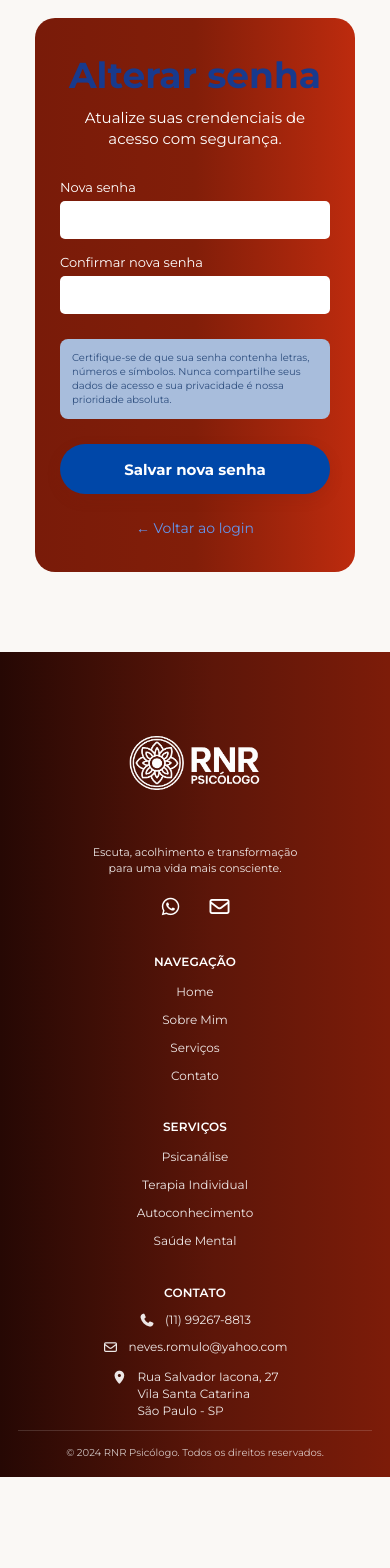
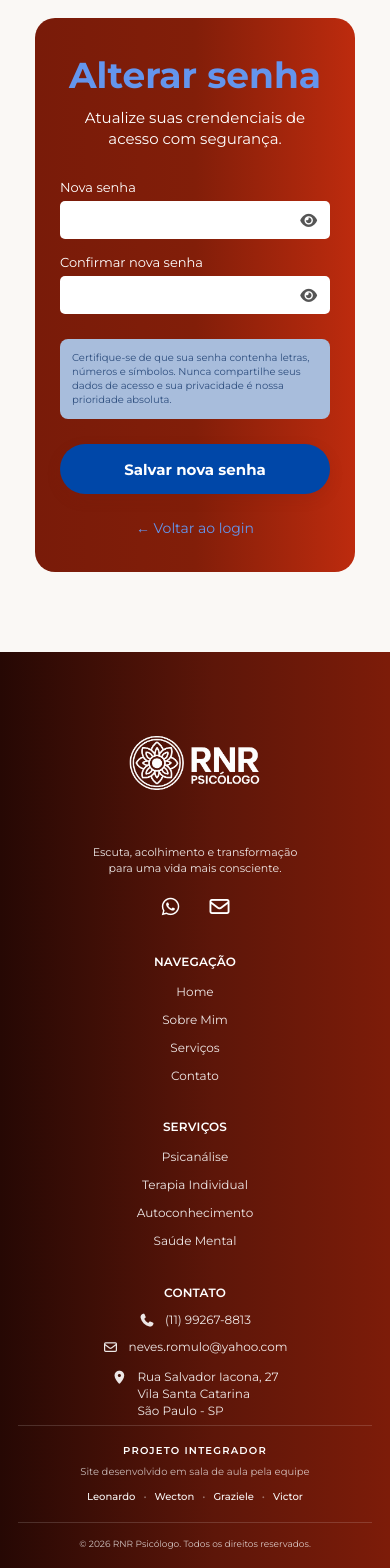
Before and after one commit to VictorEmanuel06/projeto-integrador-back-end, a React (Vite) app in the folder frontend/: page /alterarsenhaadm in a window 390 px wide. Shown: the part 124-1692 px from the top of the page. Before the commit the page ends 1601 px from the top, so only its background shows below. Built offline with nearby package versions, Linux system fonts and the light colour scheme; no server answers.

Commit message:
Atualizando projeto

```diff
--- a/frontend/src/components/footer/Footer.css
+++ b/frontend/src/components/footer/Footer.css
@@ -225,20 +225,100 @@
 
 
 /* =========================================================
-   LINHA INFERIOR
+   PROJETO INTEGRADOR
+========================================================= */
+
+.footer-project {
+    width: 100%;
+    max-width: 1450px;
+
+    margin: 30px auto 0;
+
+    padding: 18px 20px;
+
+    box-sizing: border-box;
+
+    border-top: 1px solid rgba(255, 255, 255, 0.15);
+
+    border-bottom: 1px solid rgba(255, 255, 255, 0.15);
+
+    text-align: center;
+}
+
+
+/* TÍTULO */
+
+.footer-project h4 {
+    margin: 0 0 7px;
+
+    color: #fff;
+
+    font-size: 11px;
+
+    font-weight: 600;
+
+    letter-spacing: 1.5px;
+}
+
+
+/* DESCRIÇÃO */
+
+.footer-project p {
+    margin: 0 0 10px;
+
+    color: rgba(255, 255, 255, 0.7);
+
+    font-size: 11px;
+
+    line-height: 1.5;
+}
+
+
+/* INTEGRANTES */
+
+.team-members {
+    display: flex;
+
+    justify-content: center;
+
+    align-items: center;
+
+    flex-wrap: wrap;
+
+    gap: 8px;
+}
+
+.team-members span {
+    color: rgba(255, 255, 255, 0.95);
+
+    font-size: 12px;
+
+    font-weight: 500;
+}
+
+
+/* SEPARADOR ENTRE NOMES */
+
+.team-members span:not(:last-child)::after {
+    content: "•";
+
+    margin-left: 8px;
+
+    color: rgba(255, 255, 255, 0.4);
+}
+
+
+/* =========================================================
+   LINHA INFERIOR / COPYRIGHT
 ========================================================= */
 
 .footer-bottom {
     width: 100%;
     max-width: 1450px;
 
-    margin: 25px auto 0;
+    margin: 0 auto;
 
-    padding-top: 14px;
-
-    border-top:
-        1px solid
-        rgba(255, 255, 255, 0.15);
+    padding-top: 13px;
 
     display: flex;
 
@@ -289,6 +369,10 @@
     .footer-contact {
         grid-column: 2 / 4;
     }
+
+    .footer-project {
+        margin-top: 30px;
+    }
 }
 
 
@@ -315,7 +399,9 @@
     }
 
 
-    /* LOGO */
+    /* =====================================================
+       LOGO
+    ===================================================== */
 
     .footer-brand {
         align-items: center;
@@ -332,7 +418,9 @@
     }
 
 
-    /* REDES */
+    /* =====================================================
+       REDES
+    ===================================================== */
 
     .footer-social {
         justify-content: center;
@@ -341,7 +429,9 @@
     }
 
 
-    /* COLUNAS */
+    /* =====================================================
+       COLUNAS
+    ===================================================== */
 
     .footer-column {
         align-items: center;
@@ -356,7 +446,9 @@
     }
 
 
-    /* CONTATO */
+    /* =====================================================
+       CONTATO
+    ===================================================== */
 
     .footer-contact {
         width: 100%;
@@ -369,16 +461,53 @@
     }
 
 
-    /* COPYRIGHT */
+    /* =====================================================
+       PROJETO INTEGRADOR
+    ===================================================== */
+
+    .footer-project {
+        margin-top: 5px;
+
+        padding: 18px 10px;
+    }
+
+    .footer-project h4 {
+        font-size: 10px;
+
+        letter-spacing: 1.2px;
+    }
+
+    .footer-project p {
+        font-size: 10px;
+
+        margin-bottom: 10px;
+    }
+
+    .team-members {
+        gap: 6px 8px;
+
+        line-height: 1.5;
+    }
+
+    .team-members span {
+        font-size: 11px;
+    }
+
+
+    /* =====================================================
+       COPYRIGHT
+    ===================================================== */
 
     .footer-bottom {
-        margin-top: 10px;
+        margin-top: 0;
 
-        padding-top: 15px;
+        padding-top: 14px;
     }
 
     .footer-bottom p {
         font-size: 10px;
+
+        line-height: 1.5;
     }
 }
 
@@ -406,4 +535,17 @@
     .footer-column span {
         font-size: 12px;
     }
+
+    .footer-project {
+        padding-left: 5px;
+        padding-right: 5px;
+    }
+
+    .team-members span {
+        font-size: 10px;
+    }
+
+    .footer-bottom p {
+        font-size: 9px;
+    }
 }
--- a/frontend/src/components/footer/Footer.jsx
+++ b/frontend/src/components/footer/Footer.jsx
@@ -184,13 +184,40 @@ const Footer = () => {
 
 
             {/* =================================================
-                RODAPÉ / COPYRIGHT
+                PROJETO INTEGRADOR
+            ================================================= */}
+
+            <div className="footer-project">
+
+                <h4>PROJETO INTEGRADOR</h4>
+
+                <p>
+                    Site desenvolvido em sala de aula pela equipe
+                </p>
+
+                <div className="team-members">
+
+                    <span>Leonardo</span>
+
+                    <span>Wecton</span>
+
+                    <span>Graziele</span>
+
+                    <span>Victor</span>
+
+                </div>
+
+            </div>
+
+
+            {/* =================================================
+                COPYRIGHT
             ================================================= */}
 
             <div className="footer-bottom">
 
                 <p>
-                    © 2024 RNR Psicólogo. Todos os direitos reservados.
+                    © 2026 RNR Psicólogo. Todos os direitos reservados.
                 </p>
 
             </div>
--- a/frontend/src/pages/alterarSenhaAdm/AlterarSenhaAdm.css
+++ b/frontend/src/pages/alterarSenhaAdm/AlterarSenhaAdm.css
@@ -83,3 +83,31 @@
     text-decoration:none;
     font-size:14px;
 }
+
+/* ========================================
+   WRAPPER DO CAMPO DE SENHA (mostrar/ocultar)
+======================================== */
+
+.password-wrapper-adm {
+    position: relative;
+    width: 100%;
+}
+
+.password-wrapper-adm input {
+    padding-right: 38px; /* espaço para o ícone não sobrepor o texto */
+}
+
+.toggle-senha-adm {
+    position: absolute;
+    right: 12px;
+    top: 50%;
+    transform: translateY(-50%);
+    cursor: pointer;
+    color: #555;
+    font-size: 15px;
+    user-select: none;
+}
+
+.toggle-senha-adm:hover {
+    color: #222;
+}
--- a/frontend/src/pages/alterarSenhaAdm/AlterarSenhaAdm.jsx
+++ b/frontend/src/pages/alterarSenhaAdm/AlterarSenhaAdm.jsx
@@ -1,21 +1,23 @@
 import { useState } from "react";
 import "./AlterarSenhaAdm.css";
 import { NavLink, useNavigate, useLocation } from "react-router-dom";
-import { API_URL } from "../../config"; // ajuste o caminho conforme sua pasta
 
 const AlterarSenhaAdm = () => {
     const [novaSenha, setNovaSenha] = useState("");
     const [confirmarSenha, setConfirmarSenha] = useState("");
     const [carregando, setCarregando] = useState(false);
     const [erro, setErro] = useState("");
+
+    const [mostrarNovaSenha, setMostrarNovaSenha] = useState(false);
+    const [mostrarConfirmarSenha, setMostrarConfirmarSenha] = useState(false);
+
     const navigate = useNavigate();
     const location = useLocation();
 
     const email = location.state?.email;
-    const tipo = location.state?.tipo || "adm";
 
     const handleSubmit = async (e) => {
-        e.preventDefault();
+        e.preventDefault(); // evita recarregar a página
 
         setErro("");
 
@@ -42,10 +44,10 @@ const AlterarSenhaAdm = () => {
         setCarregando(true);
 
         try {
-            const res = await fetch(`${API_URL}/api/alterar-senha`, {
+            const res = await fetch("http://localhost:7006/api/alterar-senha-adm", {
                 method: "POST",
                 headers: { "Content-Type": "application/json" },
-                body: JSON.stringify({ email, novaSenha, tipo }),
+                body: JSON.stringify({ email, novaSenha }),
             });
 
             const data = await res.json();
@@ -66,7 +68,7 @@ const AlterarSenhaAdm = () => {
         <div className="container-alt-adm">
             <div className="card-alt-adm">
 
-                <h1 className="user-h1">Alterar senha</h1>
+                <h1 className="adm-h1">Alterar senha</h1>
 
                 <p className="subtitle-adm">
                     Atualize suas crendenciais de acesso com segurança.
@@ -76,20 +78,32 @@ const AlterarSenhaAdm = () => {
 
                     <div className="input-group-adm">
                         <label>Nova senha</label>
+                        <div className="password-wrapper-adm">
                             <input
-                            type="password"
+                                type={mostrarNovaSenha ? "text" : "password"}
                                 value={novaSenha}
                                 onChange={(e) => setNovaSenha(e.target.value)}
                             />
+                            <i
+                                className={`fa-solid ${mostrarNovaSenha ? "fa-eye-slash" : "fa-eye"} toggle-senha-adm`}
+                                onClick={() => setMostrarNovaSenha((prev) => !prev)}
+                            ></i>
+                        </div>
                     </div>
 
                     <div className="input-group-adm">
                         <label>Confirmar nova senha</label>
+                        <div className="password-wrapper-adm">
                             <input
-                            type="password"
+                                type={mostrarConfirmarSenha ? "text" : "password"}
                                 value={confirmarSenha}
                                 onChange={(e) => setConfirmarSenha(e.target.value)}
                             />
+                            <i
+                                className={`fa-solid ${mostrarConfirmarSenha ? "fa-eye-slash" : "fa-eye"} toggle-senha-adm`}
+                                onClick={() => setMostrarConfirmarSenha((prev) => !prev)}
+                            ></i>
+                        </div>
                     </div>
 
                     {erro && <p className="erro-mensagem">{erro}</p>}
--- a/frontend/src/pages/alterarSenhaUsuario/AlterarSenhaUsuario.jsx
+++ b/frontend/src/pages/alterarSenhaUsuario/AlterarSenhaUsuario.jsx
@@ -7,6 +7,10 @@ const AlterarSenhaUsuario = () => {
     const [confirmarSenha, setConfirmarSenha] = useState("");
     const [carregando, setCarregando] = useState(false);
     const [erro, setErro] = useState("");
+
+    const [mostrarNovaSenha, setMostrarNovaSenha] = useState(false); // <-- NOVO
+    const [mostrarConfirmarSenha, setMostrarConfirmarSenha] = useState(false); // <-- NOVO
+
     const navigate = useNavigate();
     const location = useLocation();
 
@@ -74,20 +78,32 @@ const AlterarSenhaUsuario = () => {
 
                     <div className="input-group-user">
                         <label>Nova senha</label>
+                        <div className="password-wrapper-user">
                             <input
-                            type="password"
+                                type={mostrarNovaSenha ? "text" : "password"}
                                 value={novaSenha}
                                 onChange={(e) => setNovaSenha(e.target.value)}
                             />
+                            <i
+                                className={`fa-solid ${mostrarNovaSenha ? "fa-eye-slash" : "fa-eye"} toggle-senha-user`}
+                                onClick={() => setMostrarNovaSenha((prev) => !prev)}
+                            ></i>
+                        </div>
                     </div>
 
                     <div className="input-group-user">
                         <label>Confirmar nova senha</label>
+                        <div className="password-wrapper-user">
                             <input
-                            type="password"
+                                type={mostrarConfirmarSenha ? "text" : "password"}
                                 value={confirmarSenha}
                                 onChange={(e) => setConfirmarSenha(e.target.value)}
                             />
+                            <i
+                                className={`fa-solid ${mostrarConfirmarSenha ? "fa-eye-slash" : "fa-eye"} toggle-senha-user`}
+                                onClick={() => setMostrarConfirmarSenha((prev) => !prev)}
+                            ></i>
+                        </div>
                     </div>
 
                     {erro && <p className="erro-mensagem">{erro}</p>}
```
Also changed, not shown: frontend/src/pages/alterarSenhaUsuario/AlterarSenhaUsuario.css (+28 -0 lines), frontend/src/pages/cadastroAdm/CadastroAdm.css (+28 -0 lines), frontend/src/pages/cadastroAdm/CadastroAdm.jsx (+15 -4 lines). Lines whose indentation alone changed are shown as unchanged.
